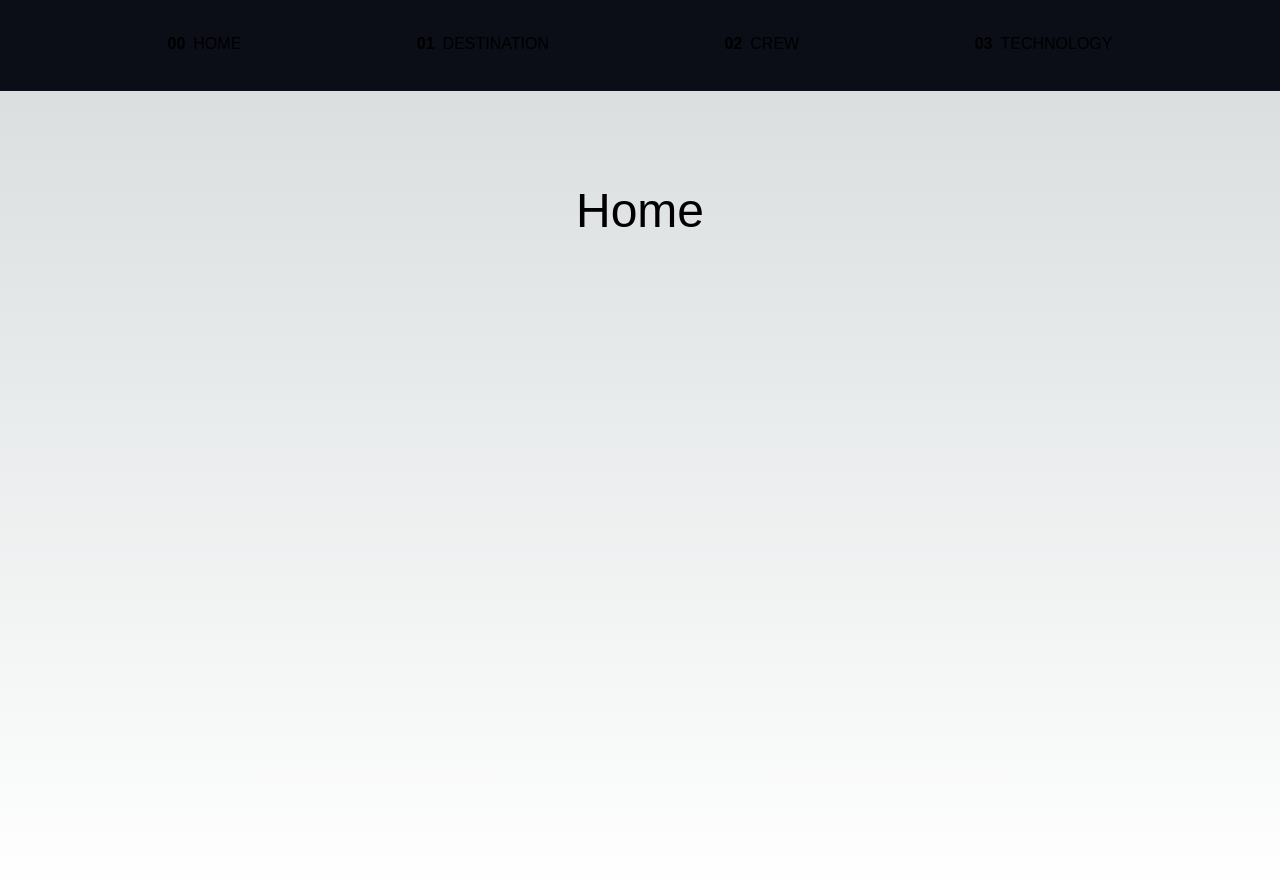
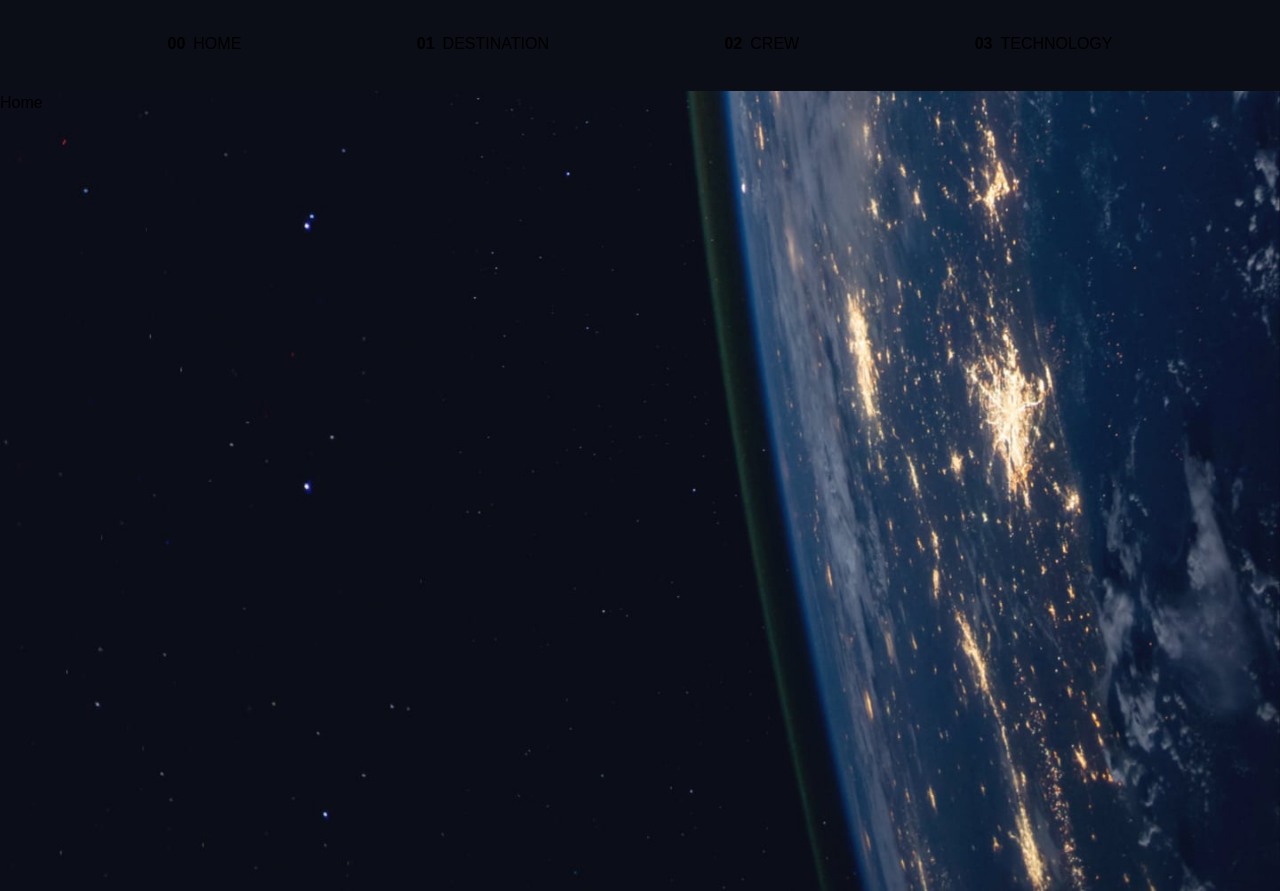
Before and after one commit to puyanwei/space-tourism, a Next.js app: page / in a window 1280 px wide. Built offline with nearby package versions, Linux system fonts and the light colour scheme; a web font is replaced by a local one.

Commit message:
Add backgrounds images for all sizes on homepage

```diff
--- a/app/page.tsx
+++ b/app/page.tsx
@@ -2,7 +2,7 @@ import Image from "next/image"
 
 export default function Home() {
   return (
-    <main className="flex flex-col items-center justify-between min-h-screen p-24 text-5xl">
+    <main className="bg-scroll bg-earth-sm md:bg-earth-md  lg:bg-earth-lg bg-cover h-screen">
       Home
     </main>
   )
--- a/tailwind.config.js
+++ b/tailwind.config.js
@@ -14,6 +14,9 @@ module.exports = {
       backgroundImage: {
         "gradient-radial": "radial-gradient(var(--tw-gradient-stops))",
         "gradient-conic": "conic-gradient(from 180deg at 50% 50%, var(--tw-gradient-stops))",
+        "earth-lg": "url('../public/assets/home/background-home-desktop.jpg')",
+        "earth-md": "url('../public/assets/home/background-home-tablet.jpg')",
+        "earth-sm": "url('../public/assets/home/background-home-mobile.jpg')",
       },
       colors: {
         "space-black": "#0b0d17",
```
